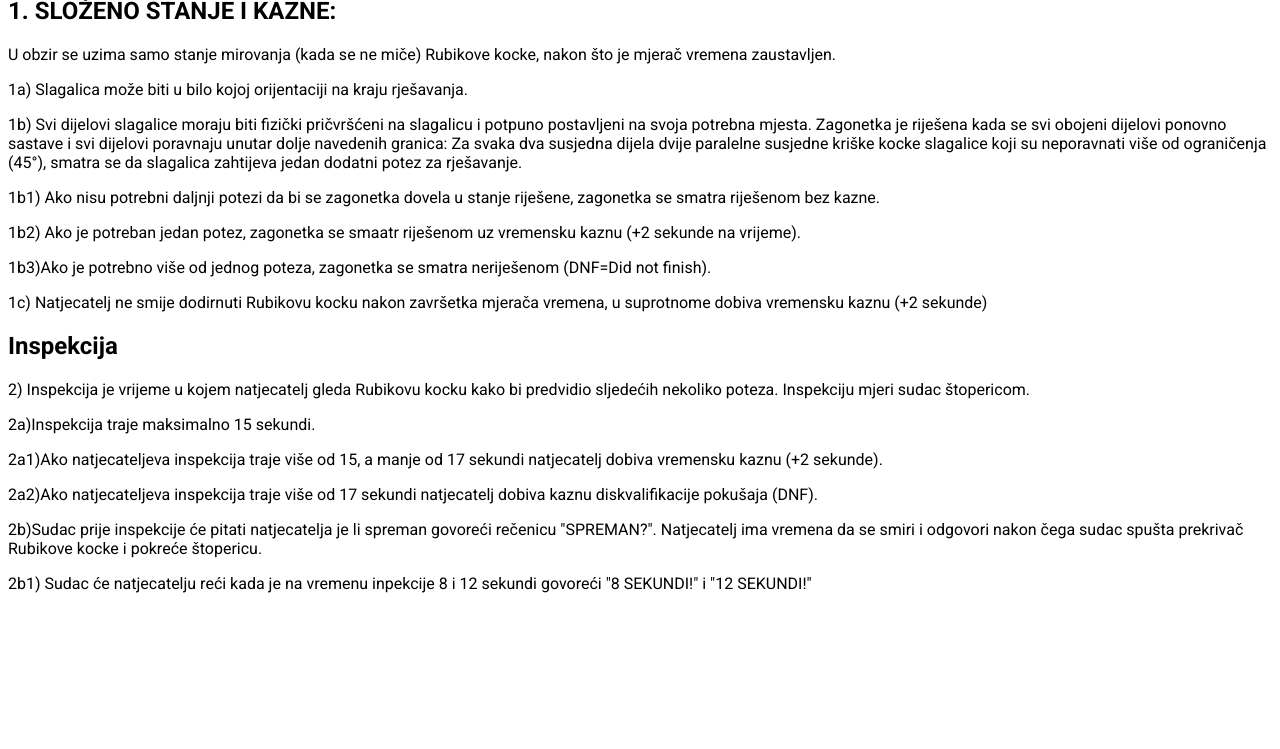
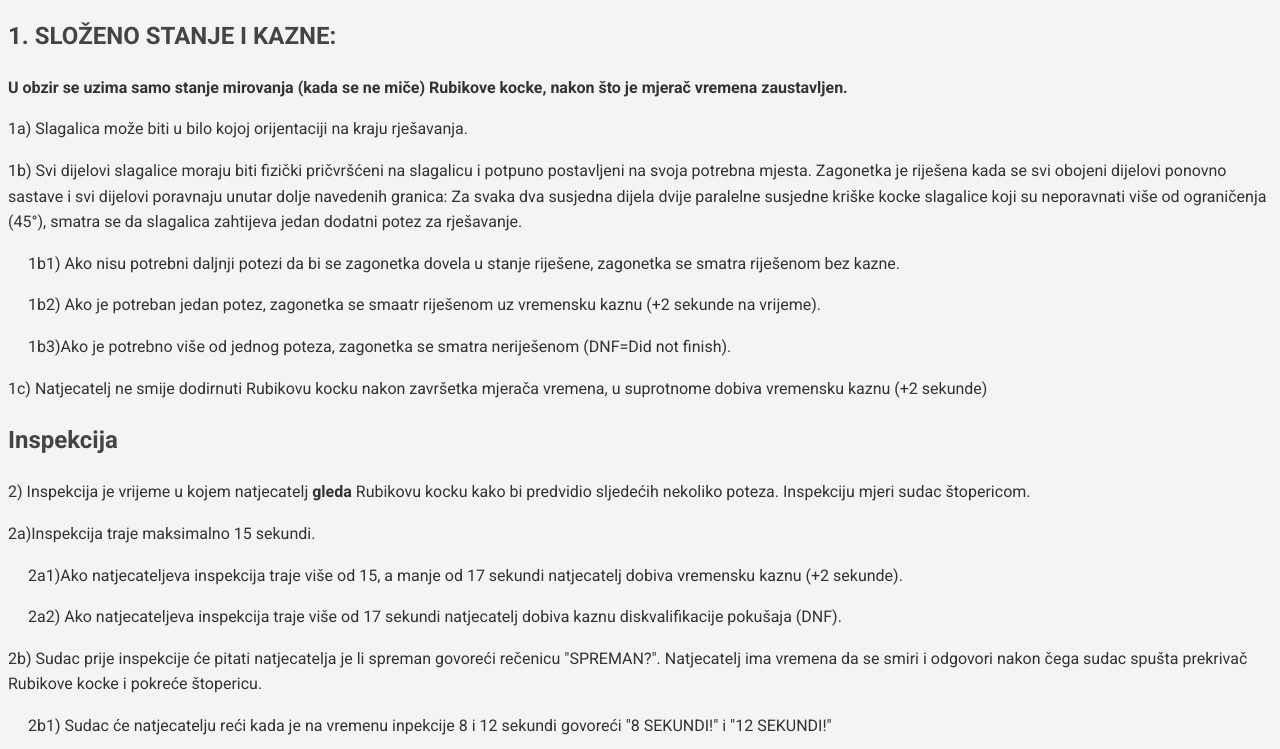
Before and after one commit to UnknownCoder404/Cubing-competition, a plain HTML site: page build/rules/index.html in a window 1280 px wide. Shown: the part 123-872 px from the top of the page. Before the commit the page ends 800 px from the top, so only its background shows below. Drawn offline with Linux system fonts and the light colour scheme; files that its build step writes are made by us from their sources.

Commit message:
Add indent

```diff
--- a/build/rules/index.html
+++ b/build/rules/index.html
@@ -11,6 +11,7 @@
       onload="this.onload=null;this.rel='stylesheet'"
     />
     <noscript><link rel="stylesheet" href="Styles/font.css" /></noscript>
+    <link rel="stylesheet" href="style.css" />
   </head>
   <body>
     <h1>Pravila natjecanja u Rubikovoj kocki</h1>
@@ -38,15 +39,15 @@
       od ograničenja (45&#176;), smatra se da slagalica zahtijeva jedan dodatni
       potez za rješavanje.
     </p>
-    <p>
+    <p class="indent">
       1b1&#41; Ako nisu potrebni daljnji potezi da bi se zagonetka dovela u
       stanje riješene, zagonetka se smatra riješenom bez kazne.
     </p>
-    <p>
+    <p class="indent">
       1b2&#41; Ako je potreban jedan potez, zagonetka se smaatr riješenom uz
       vremensku kaznu (+2 sekunde na vrijeme).
     </p>
-    <p>
+    <p class="indent">
       1b3&#41;Ako je potrebno više od jednog poteza, zagonetka se smatra
       neriješenom (DNF=Did not finish).
     </p>
@@ -61,21 +62,21 @@
       nekoliko poteza. Inspekciju mjeri sudac štopericom.
     </p>
     <p>2a&#41;Inspekcija traje maksimalno 15 sekundi.</p>
-    <p>
+    <p class="indent">
       2a1&#41;Ako natjecateljeva inspekcija traje više od 15, a manje od 17
       sekundi natjecatelj dobiva vremensku kaznu (+2 sekunde).
     </p>
-    <p>
-      2a2&#41;Ako natjecateljeva inspekcija traje više od 17 sekundi natjecatelj
-      dobiva kaznu diskvalifikacije pokušaja (DNF).
+    <p class="indent">
+      2a2&#41; Ako natjecateljeva inspekcija traje više od 17 sekundi
+      natjecatelj dobiva kaznu diskvalifikacije pokušaja (DNF).
     </p>
     <p>
-      2b&#41;Sudac prije inspekcije će pitati natjecatelja je li spreman
+      2b&#41; Sudac prije inspekcije će pitati natjecatelja je li spreman
       govoreći rečenicu "SPREMAN?". Natjecatelj ima vremena da se smiri i
       odgovori nakon čega sudac spušta prekrivač Rubikove kocke i pokreće
       štopericu.
     </p>
-    <p>
+    <p class="indent">
       2b1&#41; Sudac će natjecatelju reći kada je na vremenu inpekcije 8 i 12
       sekundi govoreći "8 SEKUNDI!" i "12 SEKUNDI!"
     </p>
--- /dev/null
+++ b/build/rules/style.css
@@ -0,0 +1,23 @@
+body {
+  background-color: #f4f4f4;
+  color: #333;
+  line-height: 1.6;
+}
+.indent {
+  margin-left: 20px;
+}
+h1, h2 {
+  color: #444;
+}
+
+a {
+  color: #06c;
+}
+
+.bold {
+  font-weight: bold;
+}
+
+p {
+  margin-bottom: 10px;
+}
```
